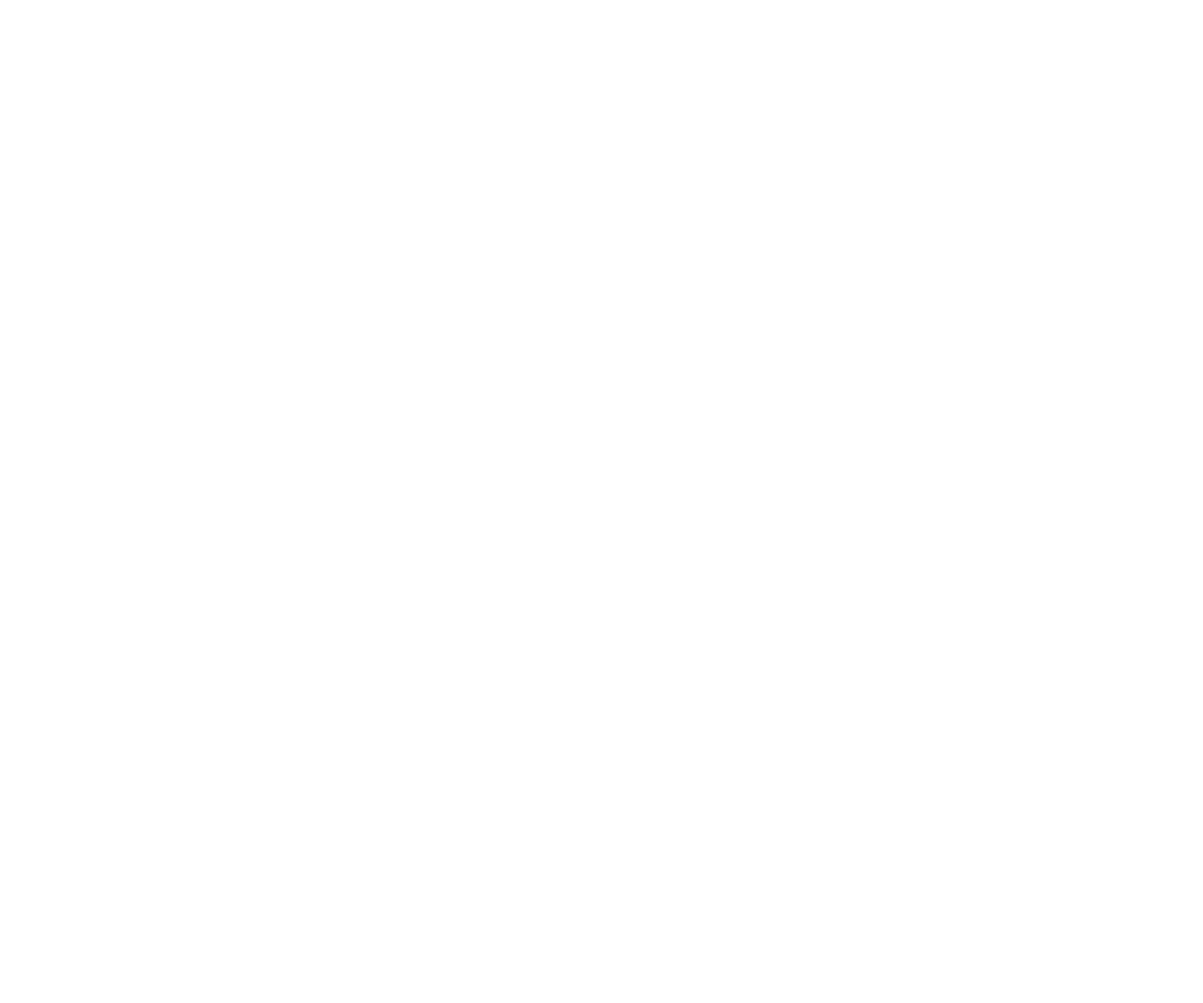
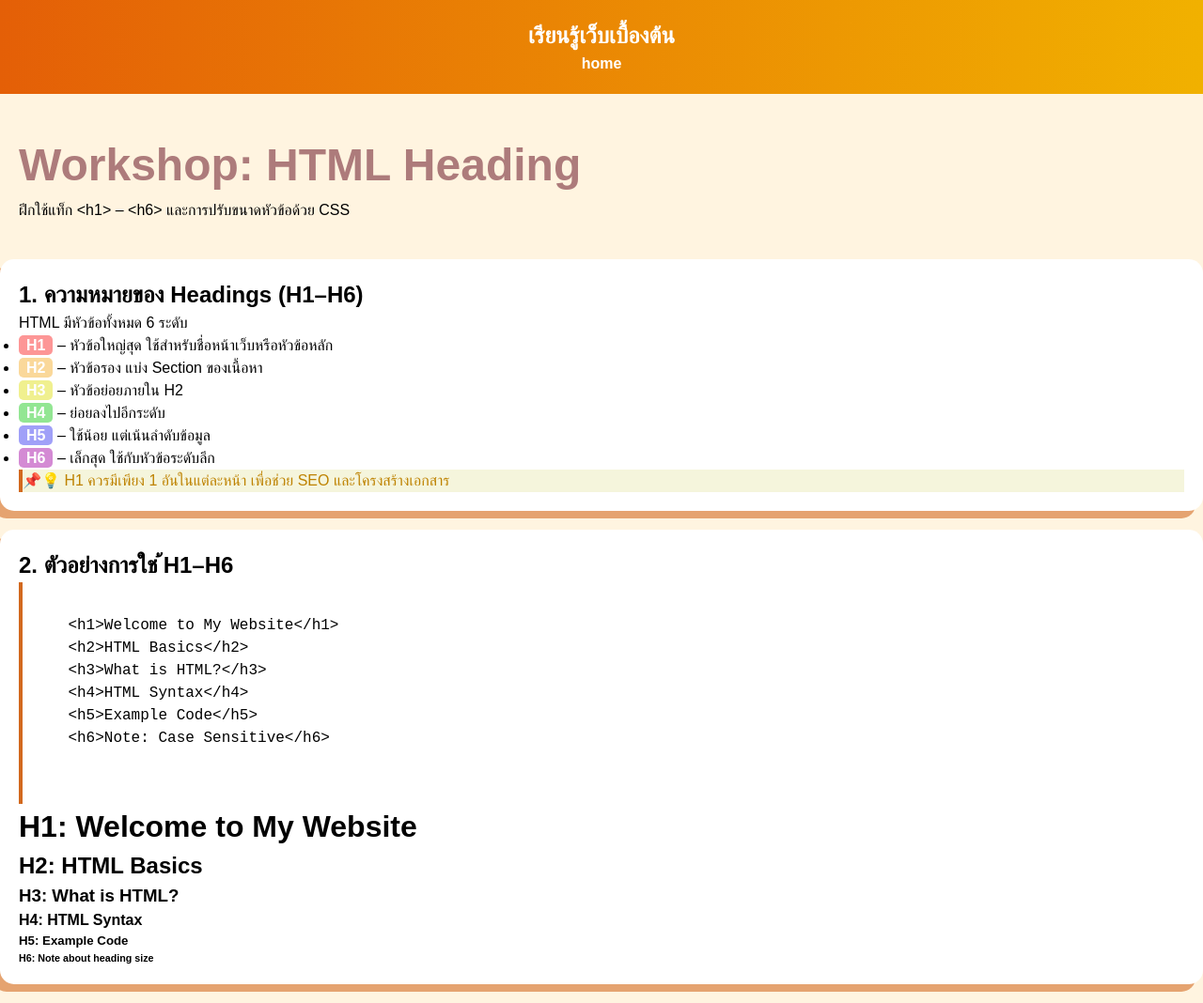
Before and after one commit to thapthep/Web1-684259038, a plain HTML site: page w03-02-heading.html in a window 1280 px wide. Shown: the whole page at 94% size. Before the commit the page ends 800 px from the top, so only its background shows below. Drawn offline with Linux system fonts and the light colour scheme.

Commit message:
finish yet

```diff
--- a/w03-02-heading.html
+++ b/w03-02-heading.html
@@ -0,0 +1,131 @@
+<!DOCTYPE html>
+<html lang="en">
+
+<head>
+    <meta charset="UTF-8">
+    <meta name="viewport" content="width=device-width, initial-scale=1.0">
+    <title>Heading</title>
+    <style>
+        * {
+            box-sizing: border-box;
+            margin: 0;
+            padding: 0;
+        }
+        body {
+            font-family: Arial, Helvetica, sans-serif;
+            background-color: #fff4e0;
+            line-height: 1.5;
+        }
+        .header {
+            background: linear-gradient(to right, #e45f07,#f1b100);
+            text-align: center;
+            color: #ffffff;
+            padding: 20px;
+        }
+        .header a{
+            color: #ffffff;
+            text-decoration: none;
+            font-weight: bold;
+        }
+        .container{
+            max-width: 1350px;
+            margin:auto;
+        }
+        .hero {
+            padding: 40px 20px;
+        }
+        .text-title{
+            color: #ad7b7b;
+            font-size: 48px;
+            /*text-align: center;*/
+        }
+        .text-center{
+            text-align: center;
+        }
+        .card {
+            background-color: #ffffff;
+            padding: 20px;
+            border-radius: 15px;
+            box-shadow: -8px 8px 0px  rgba(210, 105, 30, 0.575);
+            margin-bottom: 20px;
+        }
+        pre {
+            background-color: #ffffff;
+            border-left: 4px solid chocolate;
+            padding: 10px;
+            font-size: 16px;
+        }
+        .label{
+            color: #ffffff;
+            padding: 2px 8px;
+            border-radius: 5px;
+            font-weight: bold;
+        }
+        .h1-label{background-color: rgb(253, 150, 150);}
+        .h2-label{background-color: rgb(250, 216, 154);}
+        .h3-label{background-color: rgb(240, 240, 143);}
+        .h4-label{background-color: rgb(147, 230, 147);}
+        .h5-label{background-color: rgb(160, 160, 248);}
+        .h6-label{background-color: rgb(212, 138, 212);}
+        .note {
+            color: #be8200;
+            background-color: beige;
+        }
+        .note::before {
+            content:"📌";
+        }
+
+    </style>
+</head>
+
+<body>
+    <section class="header">
+        <h1>เรียนรู้เว็บเบื้องต้น</h1>
+        <a href="index.html">home</a>
+    </section>
+
+    <div class="container">
+        <div class="hero">
+            <h1  class="text-title">Workshop: HTML Heading </h1>
+            <p >ฝึกใช้แท็ก
+            &lt;h1> – &lt;h6> และการปรับขนาดหัวข้อด้วย CSS </p>
+        </div>
+        <div class="card">
+            <h2>1. ความหมายของ Headings (H1–H6)</h2>
+            <p>HTML มีหัวข้อทั้งหมด 6 ระดับ</p>
+            <ul>
+                <li><span class="label h1-label">H1</span> – หัวข้อใหญ่สุด ใช้สำหรับชื่อหน้าเว็บหรือหัวข้อหลัก</li>
+                <li><span class="label h2-label">H2</span> – หัวข้อรอง แบ่ง Section ของเนื้อหา</li>
+                <li><span class="label h3-label">H3</span> – หัวข้อย่อยภายใน H2</li>
+                <li><span class="label h4-label">H4</span> – ย่อยลงไปอีกระดับ</li>
+                <li><span class="label h5-label">H5</span> – ใช้น้อย แต่เน้นลำดับข้อมูล</li>
+                <li><span class="label h6-label">H6</span> – เล็กสุด ใช้กับหัวข้อระดับลึก</li>
+            </ul>
+            <p class="note" style="border-left: 4px solid chocolate;">💡 H1 ควรมีเพียง 1 อันในแต่ละหน้า เพื่อช่วย SEO และโครงสร้างเอกสาร</p>
+        </div>
+        <div class="card">
+            <h2>2. ตัวอย่างการใช ้H1–H6</h2>
+            <pre>
+            <code>
+    &lt;h1&gt;Welcome to My Website&lt;/h1&gt;
+    &lt;h2&gt;HTML Basics&lt;/h2&gt;
+    &lt;h3&gt;What is HTML?&lt;/h3&gt;
+    &lt;h4&gt;HTML Syntax&lt;/h4&gt;
+    &lt;h5&gt;Example Code&lt;/h5&gt;
+    &lt;h6&gt;Note: Case Sensitive&lt;/h6&gt;
+            </code>
+            </pre>
+                <h1>H1: Welcome to My Website</h1>
+                <h2>H2: HTML Basics</h2>
+                <h3>H3: What is HTML?</h3>
+                <h4>H4: HTML Syntax</h4>
+                <h5>H5: Example Code</h5>
+                <h6>H6: Note about heading size</h6>
+        </div>
+
+    </div>
+
+
+</body>
+
+</html>
```
Also changed, not shown: index.html (+2 -3 lines), w03-01-heading.html (+92 -0 lines).
